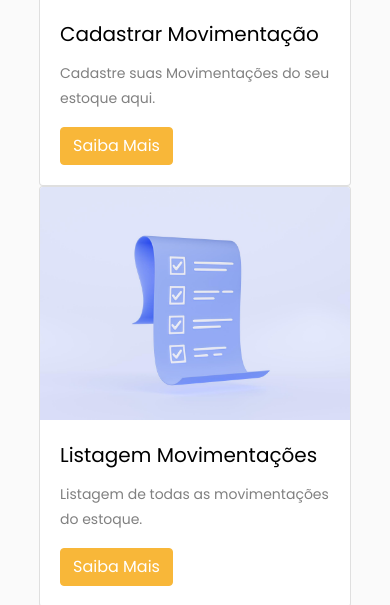
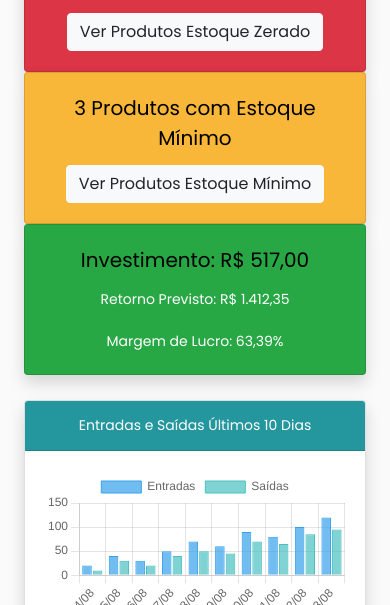
Before and after one commit to arthuzao22/Estoque_DJANGO, a Django app: page / in a window 390 px wide. Shown: the part 480-1085 px from the top of the page. Run offline with Django 5.2, Linux system fonts and the light colour scheme; some libraries are stand-ins or nearby versions.

Commit message:
Feat: Arrumado o home do sistema.

```diff
--- a/home/templates/home_view.html
+++ b/home/templates/home_view.html
@@ -1,72 +1,144 @@
 {% load static %}
-<!doctype html>
+<!DOCTYPE html>
 <html lang="pt-br">
-
   {% include 'components/header/header.html' %}
 
   <body>
-
-  <div class="container my-5">
     <center>
       <div>
-            <h1 class="d-none d-md-block">Bem-vindo, Arthur dos Reis Gonçalves!</h1> <!-- Mostrado em telas médias ou maiores -->
-            <h4 class="d-block d-md-none">Bem-vindo, Arthur dos Reis Gonçalves!</h4> <!-- Mostrado em telas menores -->
+        <h1 class="d-none d-md-block">Bem-vindo, Arthur dos Reis Gonçalves!</h1>
+        <h4 class="d-block d-md-none">Bem-vindo, Arthur dos Reis Gonçalves!</h4>
       </div>
     </center>
-        <br>
+
+    <br />
+
+    <!-- Cards -->
     <div class="row g-4">
-          <!-- Card 1 -->
-          <div class="col-12 col-sm-6 col-md-4 col-lg-3">
-            <div class="card h-100">
-              <img src="{% static "images/cadastrar.jpg" %}" class="card-img-top" alt="Imagem do Card">
+      <div class="col-12 col-sm-6 col-md-3">
+      <div class="card text-white text-center shadow" style="background-color: #24969d;">
           <div class="card-body">
-                <h5 class="card-title">Cadastrar Movimentação</h5>
-                <p class="card-text">Cadastre suas Movimentações do seu estoque aqui.</p>
-                <a href="#" class="btn btn-primary">Saiba Mais</a>
+            <h5 class="card-title">4 Produtos Cadastrados</h5>
+            <p class="card-text">19 Itens no Estoque</p>
+            <a href="#" class="btn btn-light">Ver Relação de Produtos</a>
+          </div>
+        </div>
+      </div>
+      <div class="col-12 col-sm-6 col-md-3">
+        <div class="card bg-danger text-white text-center shadow">
+          <div class="card-body">
+            <h5 class="card-title">2 Produtos com Estoque Zerado</h5>
+            <a href="#" class="btn btn-light">Ver Produtos Estoque Zerado</a>
+          </div>
+        </div>
+      </div>
+      <div class="col-12 col-sm-6 col-md-3">
+        <div class="card text-white text-center shadow"  style="background-color: #F8B739;">
+          <div class="card-body">
+            <h5 class="card-title">3 Produtos com Estoque Mínimo</h5>
+            <a href="#" class="btn btn-light">Ver Produtos Estoque Mínimo</a>
+          </div>
+        </div>
+      </div>
+      <div class="col-12 col-sm-6 col-md-3">
+        <div class="card bg-success text-white text-center shadow">
+          <div class="card-body">
+            <h5 class="card-title">Investimento: R$ 517,00</h5>
+            <p class="card-text">Retorno Previsto: R$ 1.412,35</p>
+            <p class="card-text">Margem de Lucro: 63,39%</p>
+          </div>
         </div>
       </div>
     </div>
 
-          <!-- Card 2 -->
-          <div class="col-12 col-sm-6 col-md-4 col-lg-3">
-            <div class="card h-100">
-              <img src="{% static "images/listar.jpg" %}" class="card-img-top" alt="Imagem do Card">
+    <br />
+
+    <!-- Gráficos -->
+    <div class="row g-4">
+      <div class="col-12">
+        <div class="card shadow">
+          <div class="card-header text-center text-white" style="background-color: #24969d;">Entradas e Saídas Últimos 10 Dias</div>
           <div class="card-body">
-                <h5 class="card-title">Listagem Movimentações</h5>
-                <p class="card-text">Listagem de todas as movimentações do estoque.</p>
-                <a href="#" class="btn btn-primary">Saiba Mais</a>
+            <canvas id="chartEntradasSaidas" style="max-height: 400px;"></canvas>
+          </div>
+        </div>
+      </div>
+      <div class="col-12">
+        <div class="card shadow">
+          <div class="card-header text-center bg-secondary text-white">Atividades no Sistema Últimos 10 Dias</div>
+          <div class="card-body">
+            <canvas id="chartAtividades" style="max-height: 400px;"></canvas>
+          </div>
         </div>
       </div>
     </div>
 
-          <!-- Card 3 -->
-          <div class="col-12 col-sm-6 col-md-4 col-lg-3">
-            <div class="card h-100">
-              <img src="{% static "images/estoque.jpg" %}" class="card-img-top" alt="Imagem do Card">
-              <div class="card-body">
-                <h5 class="card-title">Estoque de Produtos</h5>
-                <p class="card-text">Estoque de todos os produtos cadastrados.</p>
-                <a href="#" class="btn btn-primary">Saiba Mais</a>
-              </div>
-            </div>
-          </div>
+    <!-- Chart.js -->
+    <script src="https://cdn.jsdelivr.net/npm/chart.js"></script>
+    <script>
+      // Gráfico de Entradas e Saídas
+      const ctxEntradasSaidas = document.getElementById('chartEntradasSaidas').getContext('2d')
+      new Chart(ctxEntradasSaidas, {
+        type: 'bar',
+        data: {
+          labels: ['14/08', '15/08', '16/08', '17/08', '18/08', '19/08', '20/08', '21/08', '22/08', '23/08'],
+          datasets: [
+            {
+              label: 'Entradas',
+              data: [20, 40, 30, 50, 70, 60, 90, 80, 100, 120],
+              backgroundColor: 'rgba(54, 162, 235, 0.7)',
+              borderColor: 'rgba(54, 162, 235, 1)',
+              borderWidth: 1
+            },
+            {
+              label: 'Saídas',
+              data: [10, 30, 20, 40, 50, 45, 70, 65, 85, 95],
+              backgroundColor: 'rgba(75, 192, 192, 0.7)',
+              borderColor: 'rgba(75, 192, 192, 1)',
+              borderWidth: 1
+            }
+          ]
+        },
+        options: {
+          responsive: true,
+          maintainAspectRatio: false,
+          plugins: {
+            legend: {
+              position: 'top'
+            }
+          }
+        }
+      })
 
-          <!-- Card 4 -->
-          <div class="col-12 col-sm-6 col-md-4 col-lg-3">
-            <div class="card h-100">
-              <img src="{% static "images/pd_estoque.jpg" %}" class="card-img-top" alt="Imagem do Card">
-              <div class="card-body">
-                <h5 class="card-title">Produtos em Baixa</h5>
-                <p class="card-text">Listagem de todos os produtos que se encontram com o estoque baixo.</p>
-                <a href="#" class="btn btn-primary">Saiba Mais</a>
-              </div>
-            </div>
-          </div>
-
-        </div>
-      </div>
-</body>
+      // Gráfico de Atividades no Sistema
+      const ctxAtividades = document.getElementById('chartAtividades').getContext('2d')
+      new Chart(ctxAtividades, {
+        type: 'line',
+        data: {
+          labels: ['14/08', '15/08', '16/08', '17/08', '18/08', '19/08', '20/08', '21/08', '22/08', '23/08'],
+          datasets: [
+            {
+              label: 'Atividades',
+              data: [20, 40, 30, 60, 90, 70, 100, 80, 140, 120],
+              borderColor: 'rgba(255, 159, 64, 1)',
+              backgroundColor: 'rgba(255, 159, 64, 0.3)',
+              fill: true,
+              tension: 0.4
+            }
+          ]
+        },
+        options: {
+          responsive: true,
+          maintainAspectRatio: false,
+          plugins: {
+            legend: {
+              position: 'top'
+            }
+          }
+        }
+      })
+    </script>
 
     {% include 'components/footer/footer.html' %}
-
+  </body>
 </html>
--- a/movimentacoes/templates/movimentacoes_list.html
+++ b/movimentacoes/templates/movimentacoes_list.html
@@ -33,13 +33,13 @@
                 border-width: 0.5px;
                 color: white;
                 background-color: #26979E;
-            ">{{ movimentacao.id_usuario.username|slice:'2'|upper }}</div>
+            ">{{ movimentacao.id_usuario.username|slice:'3'|upper }}</div>
               </td>
               <td>{{ movimentacao.tipo_movimentacao }}</td>
               <td>{{ movimentacao.data }}</td>
               <td>{{ movimentacao.id_produto.nome }}</td>
               <td>{{ movimentacao.id_produto.id_categoria }}</td>
-              <td>{{ movimentacao.qtde }} - {{ movimentacao.id_produto.id_formato }}</td>
+              <td> <strong>{{ movimentacao.qtde }} - {{ movimentacao.id_produto.id_formato }} </strong></td>
               <td>
                 <a href="" class="btn btn-info btn-sm">Detalhes</a>
                 <a href="{% url 'movimentacoes-delete' movimentacao.pk %}" class="btn btn-danger btn-sm">Deletar</a>
```
Also changed, not shown: produto/templates/produto_list.html (+14 -4 lines), db.sqlite3, home/static/images/3.jpg (added), home/static/images/listar.jpg (deleted), home/static/images/logo.jpg (deleted), 2 other files. Lines whose indentation alone changed are shown as unchanged.
